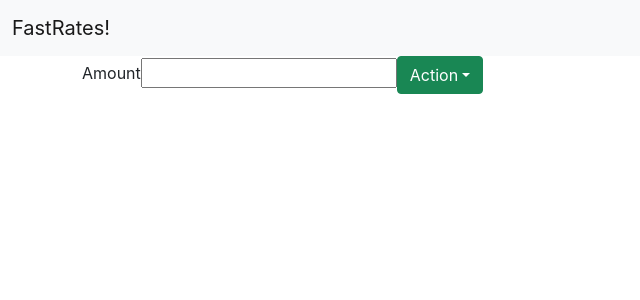
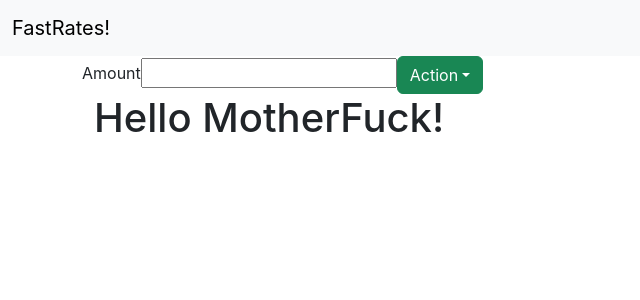
Before and after one commit to DavidLineman/currency-converter-spa, a React (Create React App) app: page / in a window 1280 px wide. Shown: the top 300 px of the page, without its empty margins (0-640 px from the left). Built offline with nearby package versions, Linux system fonts and the light colour scheme.

Commit message:
removed bootstrap and popperjs core

```diff
--- a/package.json
+++ b/package.json
@@ -3,11 +3,9 @@
   "version": "0.1.0",
   "private": true,
   "dependencies": {
-    "@popperjs/core": "^2.11.2",
     "@testing-library/jest-dom": "^5.16.2",
     "@testing-library/react": "^12.1.3",
     "@testing-library/user-event": "^13.5.0",
-    "bootstrap": "^5.1.3",
     "react": "^17.0.2",
     "react-dom": "^17.0.2",
     "react-scripts": "5.0.0",
--- a/src/App.js
+++ b/src/App.js
@@ -1,4 +1,5 @@
 import logo from './logo.svg';
+import Rates from './Rates';
 import './App.css';
 
 function App() {
@@ -31,6 +32,9 @@ function App() {
 
       </div>
     </div>
+    <div className='container'>
+      <Rates />
+    </div>
     </>
   );
 }
--- a/src/Rates.js
+++ b/src/Rates.js
@@ -1,7 +1,21 @@
 import React from "react";
 
-function rates() {
-  return(
+class Rates extends React.Component {
+  constructor(props) {
+    super(props);
+  }
+
+  render() {
+    return(
+
+      <div className="container">
+        <h1>Hello MotherFuck!</h1>
+      </div>
 
   );
+  }
+
 }
+
+
+export default Rates;
--- a/src/index.js
+++ b/src/index.js
@@ -1,6 +1,8 @@
 import React from 'react';
 import ReactDOM from 'react-dom';
-import 'bootstrap/dist/css/bootstrap.css';
+import 'bootstrap/dist/css/bootstrap.min.css';
+import 'bootstrap/dist/js/bootstrap.bundle.min'
+import '@popperjs/core';
 import './index.css';
 import App from './App';
 import reportWebVitals from './reportWebVitals';
```
Also changed, not shown: 1 other file (tests, documents, lock files or other folders).
